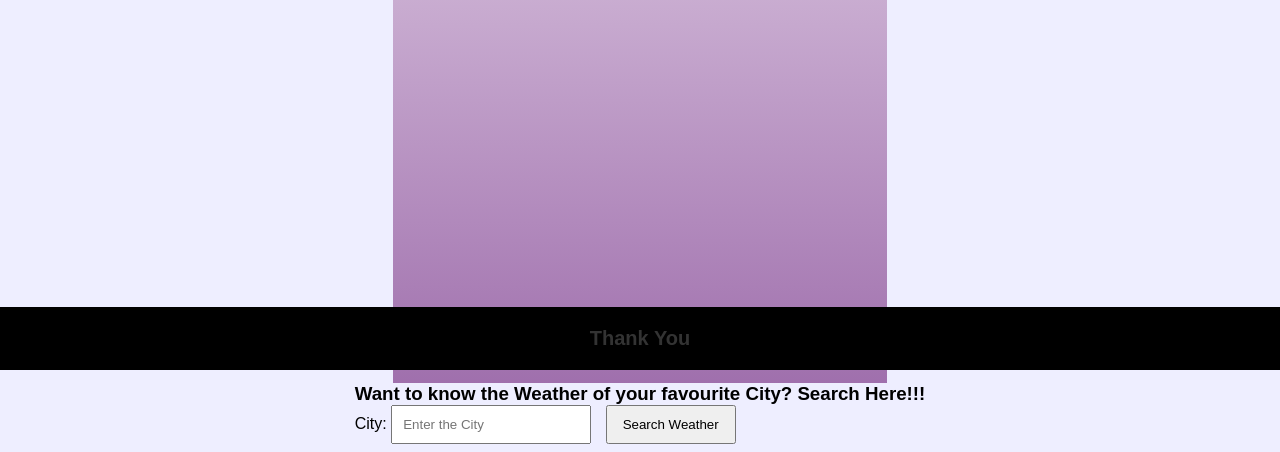
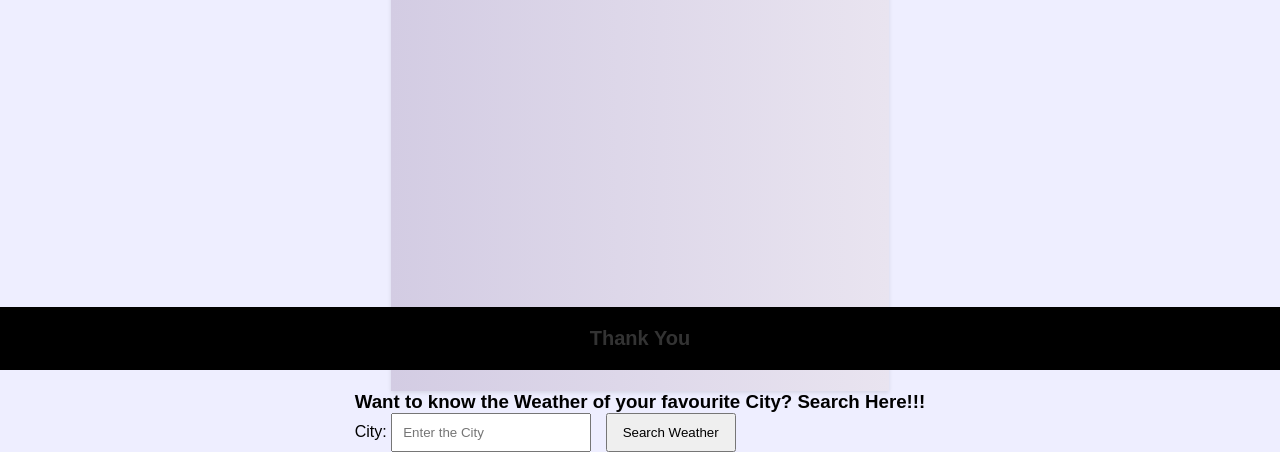
Before and after one commit to Mandy380/CityWeather.github.io, a plain HTML site: page index.html in a window 1280 px wide. Shown: the part 430-882 px from the top of the page. Drawn offline with Linux system fonts and the light colour scheme.

Commit message:
Update style.css

```diff
--- a/style.css
+++ b/style.css
@@ -13,11 +13,10 @@ body {
 }
 
 .navBar {
-  background-image: linear-gradient(white, lab(43.17% 34.84 -29.37 / 0.795));
-  padding: 12px 18px;
-  display: flex;
-  flex-direction: column;   /* stack links + heading vertically */
+  background: linear-gradient(to right, #d3cce3, #e9e4f0);
+  padding: 20px;
   align-items: center;
+  box-shadow: 0 2px 4px rgba(0,0,0,0.1);
 }
 
 .logoIm {
```
